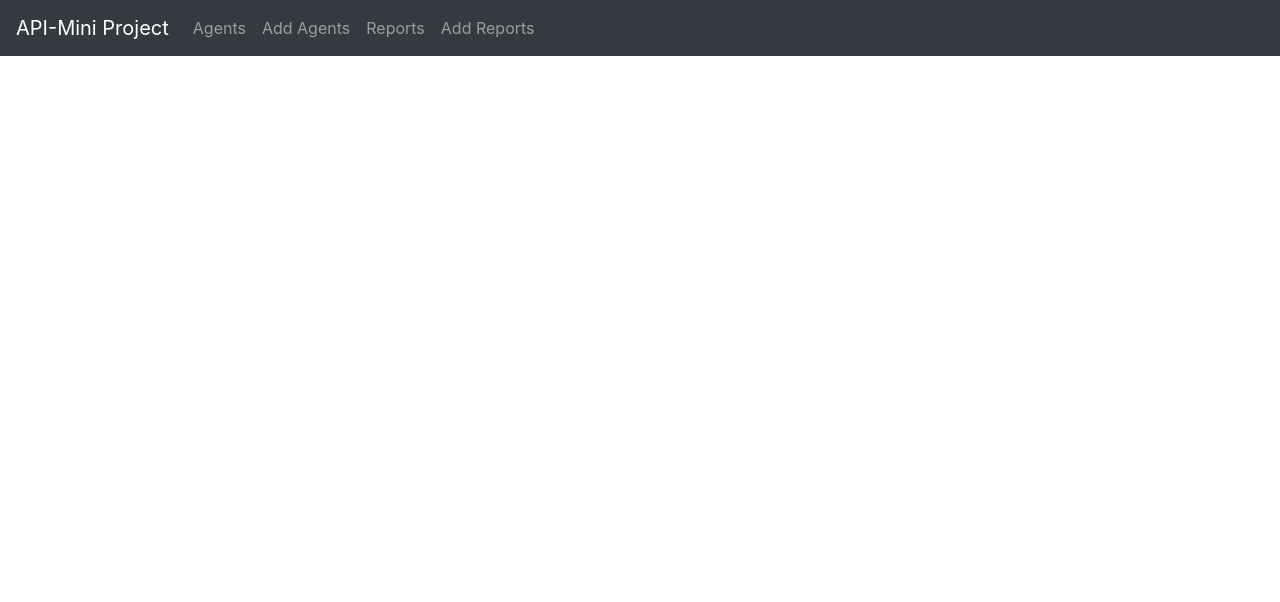
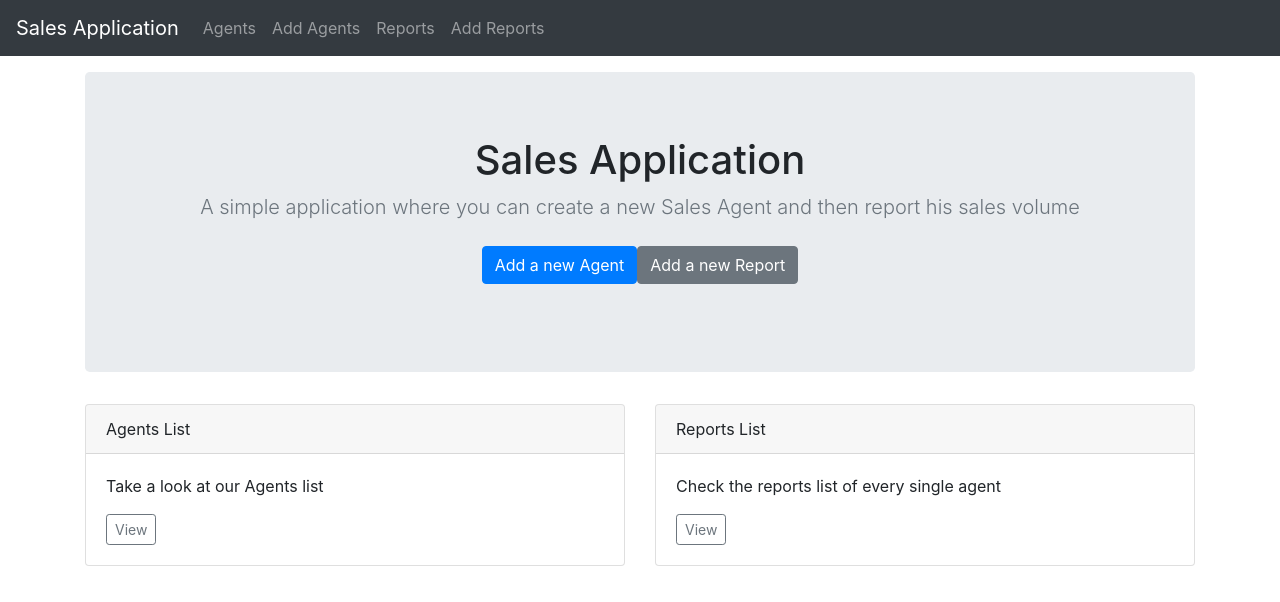
Before and after one commit to ralph367/api-task, an Angular app in the folder frontend/: page / in a window 1280 px wide. Shown: the top 602 px of the page. Built offline with nearby package versions, Linux system fonts and the light colour scheme.

Commit message:
Added homepage and made few html design updates

```diff
--- a/frontend/src/app/agents-create/agents-create.component.html
+++ b/frontend/src/app/agents-create/agents-create.component.html
@@ -1,12 +1,13 @@
+<div class="card">
+    <div class="card-header">Add a new record</div>
+    <div class="card-body">
         <div class="submit-form">
-
             <div class="form-group" *ngFor="let data of agent ">
                 <label> {{data.name}}</label>
                 <input type="{{data.value.type}}" id="{{data.value.id}}" class="form-control" name="{{data.value.id}}"
                     [(ngModel)]="values[data.value.id]">
             </div>
             <button (click)="postSalesAgents()" class="btn btn-success">Submit</button>
-
-
-
         </div>
+    </div>
+</div>
--- a/frontend/src/app/agents/agents.component.html
+++ b/frontend/src/app/agents/agents.component.html
@@ -3,17 +3,6 @@
         Agent List
     </div>
     <div class="card-body">
-        <div class="row">
-            <div class="col-md-2">Filter By:</div>
-            <div class="col-md-4">
-                <input type="text"/>
-            </div>
-        </div>
-        <div class="row">
-            <div class="col-md-6">
-                Filtered by:
-            </div>
-        </div>
         <div class="table-responsive">
             <table class="table">
                 <thead>
--- a/frontend/src/app/app.component.html
+++ b/frontend/src/app/app.component.html
@@ -1,6 +1,6 @@
 <div>
   <nav class="navbar navbar-expand navbar-dark bg-dark">
-      <a href="#" class="navbar-brand">API-Mini Project
+    <a href="/" class="navbar-brand">Sales Application
     </a>
     <div class="navbar-nav mr-auto">
       <li class="nav-item">
--- a/frontend/src/app/app.module.ts
+++ b/frontend/src/app/app.module.ts
@@ -11,6 +11,7 @@ import { AgentsComponent } from './agents/agents.component';
 import { AgentsDetailsComponent } from './agents-details/agents-details.component';
 import { AgentsCreateComponent } from './agents-create/agents-create.component';
 import { ReportsCreateComponent } from './reports-create/reports-create.component';
+import { HomeComponent } from './home/home.component';
 
 @NgModule({
   declarations: [
@@ -19,7 +20,8 @@ import { ReportsCreateComponent } from './reports-create/reports-create.componen
     AgentsComponent,
     AgentsDetailsComponent,
     AgentsCreateComponent,
-    ReportsCreateComponent
+    ReportsCreateComponent,
+    HomeComponent
   ],
   imports: [
     FormsModule,
@@ -28,6 +30,7 @@ import { ReportsCreateComponent } from './reports-create/reports-create.componen
     AppRoutingModule,
     HttpClientModule,
     RouterModule.forRoot([
+      { path: '', component: HomeComponent},
       { path: 'agents', component: AgentsComponent},
       { path: 'reports', component: ReportsComponent},
       { path: 'addagents', component: AgentsCreateComponent},
--- /dev/null
+++ b/frontend/src/app/home/home.component.html
@@ -0,0 +1,38 @@
+<section class="jumbotron text-center">
+    <div class="container">
+      <h1 class="jumbotron-heading">Sales Application</h1>
+      <p class="lead text-muted">A simple application where you can create a new Sales Agent and then report his sales volume</p>
+      <p>
+        <a href="/addagents" class="btn btn-primary my-2">Add a new Agent</a>
+        <a href="/addreports" class="btn btn-secondary my-2">Add a new Report</a>
+      </p>
+    </div>
+  </section>
+
+  <div class="row">
+    <div class="col-md-6">
+      <div class="card mb-4 box-shadow">
+        <div class="card-header">Agents List</div>
+        <div class="card-body">
+          <p class="card-text">Take a look at our Agents list</p>
+          <div class="d-flex justify-content-between align-items-center">
+            <div class="btn-group">
+              <a  href="/agents" class="btn btn-sm btn-outline-secondary">View</a>
+            </div>
+          </div>
+        </div>
+      </div>
+    </div>
+    <div class="col-md-6">
+      <div class="card mb-4 box-shadow">
+        <div class="card-header">Reports List</div>
+        <div class="card-body">
+          <p class="card-text">Check the reports list of every single agent</p>
+          <div class="d-flex justify-content-between align-items-center">
+            <div class="btn-group">
+                <a  href="/reports" class="btn btn-sm btn-outline-secondary">View</a>
+            </div>
+          </div>
+        </div>
+      </div>
+    </div>
--- /dev/null
+++ b/frontend/src/app/home/home.component.ts
@@ -0,0 +1,15 @@
+import { Component, OnInit } from '@angular/core';
+
+@Component({
+  selector: 'app-home',
+  templateUrl: './home.component.html',
+  styleUrls: ['./home.component.css']
+})
+export class HomeComponent implements OnInit {
+
+  constructor() { }
+
+  ngOnInit(): void {
+  }
+
+}
--- a/frontend/src/app/reports-create/reports-create.component.html
+++ b/frontend/src/app/reports-create/reports-create.component.html
@@ -1,5 +1,7 @@
+<div class="card">
+    <div class="card-header">Add a new record</div>
+    <div class="card-body">
         <div class="submit-form">
-
             <div class="form-group" *ngFor="let data of report ">
                 <label> {{data.name}}</label>
                 <input *ngIf="data.value.type != 'option'" type="{{data.value.type}}" id="{{data.value.id}}"
@@ -11,7 +13,6 @@
                 </select>
             </div>
             <button (click)="postSalesReports()" class="btn btn-success">Submit</button>
-
-
-
         </div>
+    </div>
+</div>
--- a/frontend/src/app/reports/reports.component.html
+++ b/frontend/src/app/reports/reports.component.html
@@ -3,17 +3,6 @@
         Reports List
     </div>
     <div class="card-body">
-        <div class="row">
-            <div class="col-md-2">Filter By:</div>
-            <div class="col-md-4">
-                <input type="text"/>
-            </div>
-        </div>
-        <div class="row">
-            <div class="col-md-6">
-                Filtered by:
-            </div>
-        </div>
         <div class="table-responsive">
             <table class="table">
                 <thead>
@@ -27,7 +16,7 @@
                 <tbody>
                     <tr *ngFor="let report of reports">
                         <td>{{report.id}}</td>
-                        <td>{{getAgentNameById(report.agent_id)}}</td>
+                        <td><a [routerLink]="['/agents', report.agent_id]">{{getAgentNameById(report.agent_id)}}</a></td>
                         <td>{{report.period}}</td>
                         <td>{{report.sales_volume}}</td>
                     </tr>
```
Also changed, not shown: frontend/src/app/home/home.component.css (added), 1 other file (tests, documents, lock files or other folders). Lines whose indentation alone changed are shown as unchanged.
